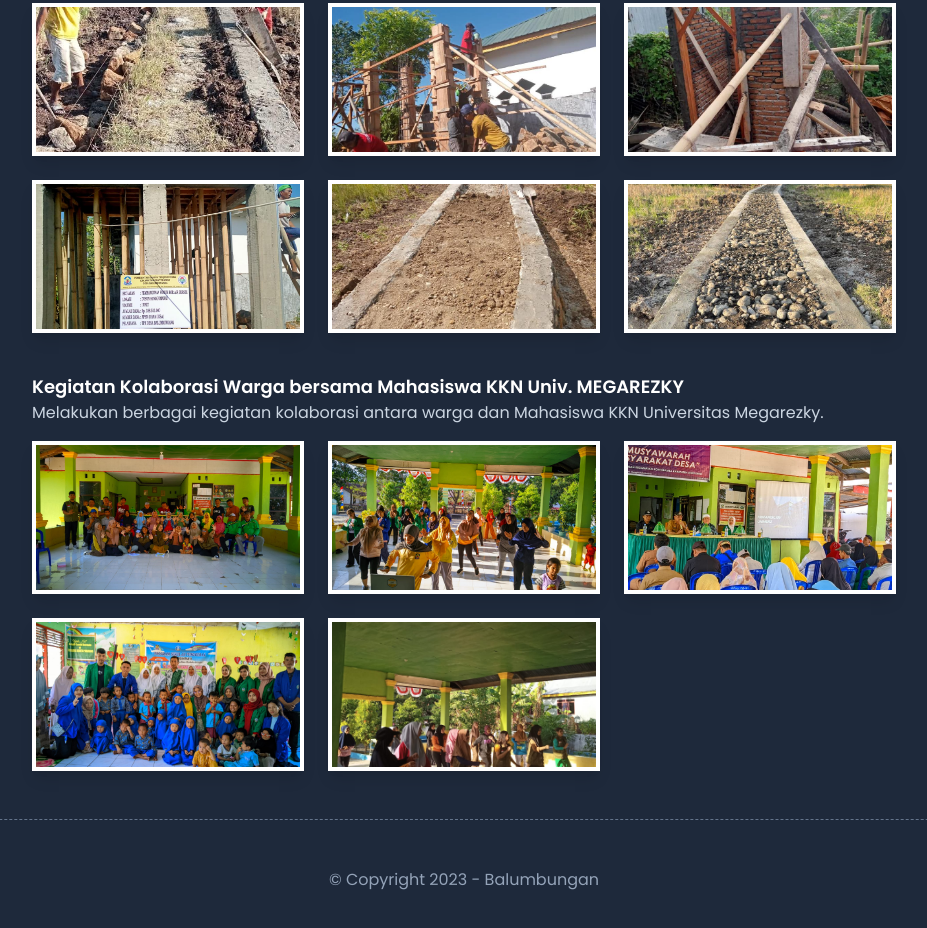
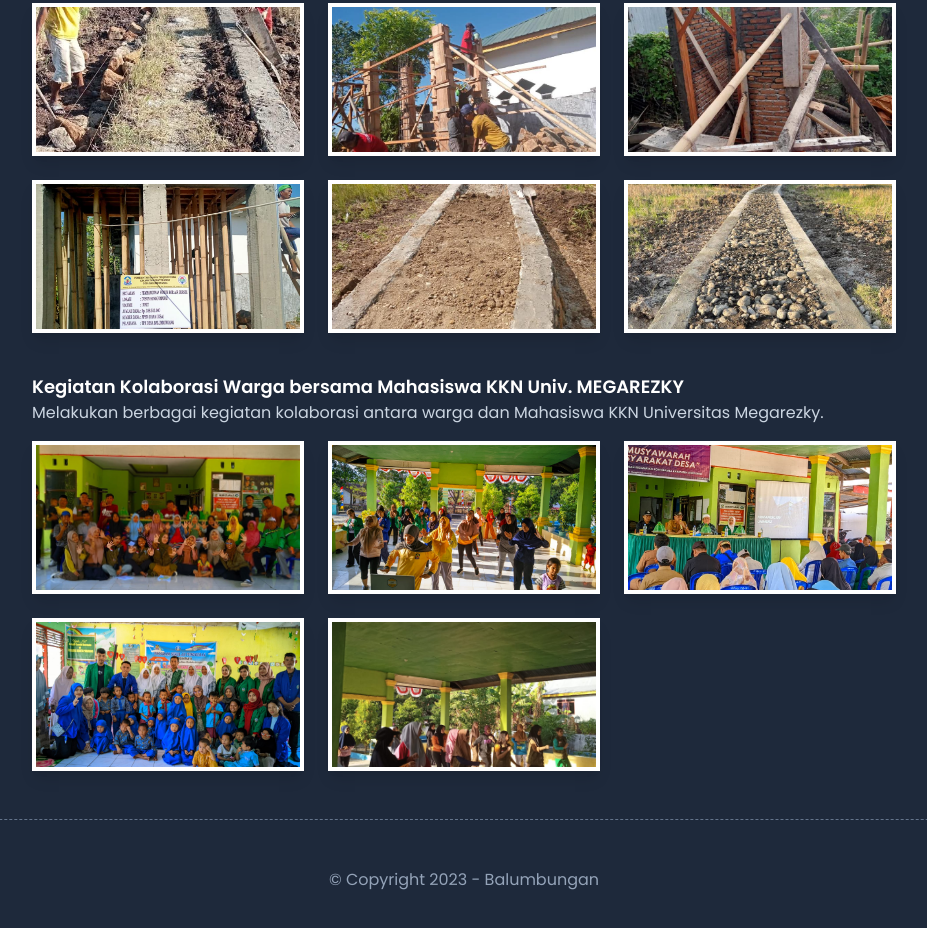
Before and after one commit to balumbungan/balumbungan.github.io, a website: page index.html in a window 1280 px wide. Shown: the part 1808-2736 px from the top of the page, without its empty margins (176-1103 px from the left). Drawn offline with Linux system fonts and the light colour scheme.

Commit message:
Zoop photo

```diff
--- a/index.html
+++ b/index.html
@@ -426,7 +426,7 @@
                     </div>
                     <div class="flex flex-col gap-3 md:grid md:grid-cols-3 md:gap-6">
                         <a href="assets/images/kolaborasi-kkn/5.jpeg" target="_blank">
-                            <img src="assets/images/kolaborasi-kkn/5.jpeg" alt="" class="img-cover">
+                            <img src="assets/images/kolaborasi-kkn/7.jpeg" alt="" class="img-cover">
                         </a>
                         <a href="assets/images/kolaborasi-kkn/2.jpeg" target="_blank">
                             <img src="assets/images/kolaborasi-kkn/2.jpeg" alt="" class="img-cover">
```
Also changed, not shown: assets/images/kolaborasi-kkn/7.jpeg (added).
